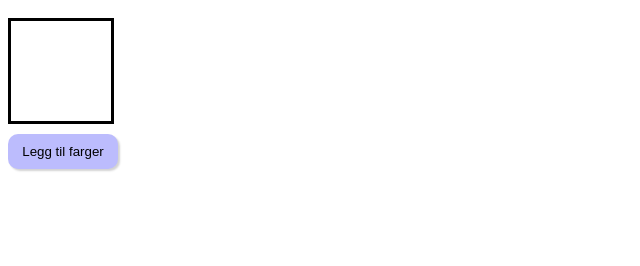
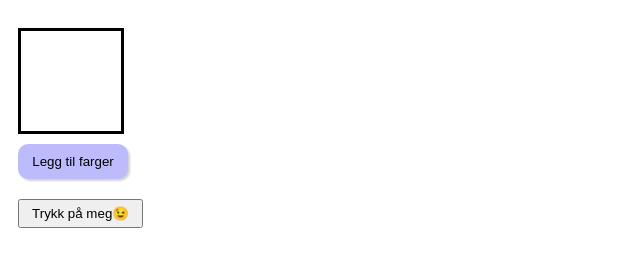
Before and after one commit to JulieKodehode/kodeloftetg13_undervisning14, a website: page index.html in a window 1280 px wide. Shown: the whole page, without its empty margins (0-640 px from the left). Drawn offline with Linux system fonts and the light colour scheme.

Commit message:
Task 1 completed

```diff
--- a/index.html
+++ b/index.html
@@ -18,5 +18,9 @@
 
       <button id="addColor">Legg til farger</button>
     </section>
+    <section>
+      <!-- Oppgave 1: -->
+      <button id="clickButton" class="button">Trykk på meg😉</button>
+    </section>
   </body>
 </html>
--- a/script.js
+++ b/script.js
@@ -1,27 +1,41 @@
-/* OPPGAVE:
+/*
+OPPGAVE 1:
   Lag en ny knapp i HTML og få knappen til å console.log en beskjed du selv velger
 
   Lag en steg for steg liste med kommentarer for hva du må gjøre for å få det til
 
-  Eks. 1. lag en knapp
-       2.
+  Julie's Guide To Button Events:
+    1. Lag en knapp i HTML
+    2. Gi den knappen et id-navn
+    3. Lag en variabel i JS som henter elementet med det id-navnet.
+      a. Bruk document.querySelector metoden for å hente elementet
+    4. Bruk console.log til å sjekke at variablen henter riktig element
+    5. Legg til en event listner på variablen
+      a. Bruk addEventListner() som lytter etter et klikk og tar i mot en anonym funksjon
+    6. I funksjons deklarasjonen logg en beskjed til console.
+      a. Bruk console.log() metoden med en string
+ */
 
+const clickButton = document.querySelector("#clickButton");
+console.log(clickButton);
 
- */
+clickButton.addEventListener("click", function () {
+  console.log("Jeg er en klikket knapp!")
+})
+
 
 //FÅ TEKST UT PÅ SIDEN
 
-/**
-
+/*
 1. Hent inn div ved å bruke ID
 2. Lage nytt element
 3. Legge til tekst på elementet
 4. Legge til det nye elementet i div
 5. Legge det inn i en addEventListener, så det kun skjer når vi trykker på knappen
-
- */
+*/
 
 //ENDRE STYLING I JS
+
 /*
 classList.add = legger til en class
 classlist.remove = tar bort en class
@@ -33,21 +47,16 @@ classlist.toggle = skifter mellom å legge til og ta bort klassenavn
 2. hent inn id til fargeknapp
 3. lag en eventlistener til knappen
 4. lagge til classList med ny bakgrunnsfarge i eventlistener
-
 */
 
-//OPPGAVE
-
 /*
+OPPGAVE 2:
 1. Lag en ny div med en id
 2. Legg til en knapp eller bruk en av knappene som er der allerede og hent inn id til JS
 3. Lag en eventlistener til knappen
 4. Legg til noe tekst til div
 5. lag en class med style til knappen som du legger på med classList når du trykker på knappen
 
-Bonus!
-
+Bonus:
 Lag en animasjon som blir aktivert når du trykker på knappen
-
-
 */
--- a/styles.css
+++ b/styles.css
@@ -2,6 +2,7 @@ section {
   display: flex;
   flex-direction: column;
   gap: 10px;
+  padding: 10px;
 }
 
 .red {
@@ -35,3 +36,9 @@ section {
   background-color: rgb(153, 153, 207);
   cursor: pointer;
 }
+
+.button {
+  display: block;
+  padding: 5px;
+  width: 125px;
+}
```
Also changed, not shown: 1 other file.
